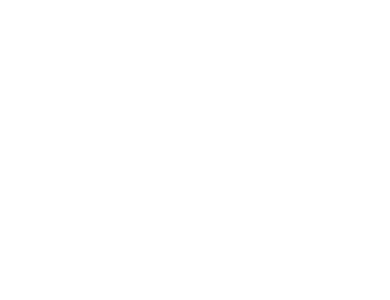
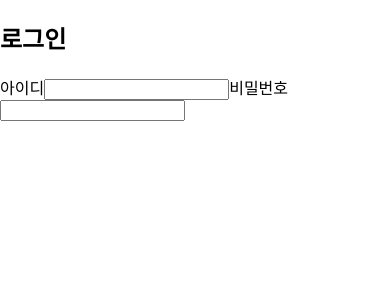
Before and after one commit to cutegunseoro/frontend, a Vue app: page /login in a window 390 px wide. Before the commit this address had no page. Shown: the top 300 px of the page. Built offline with nearby package versions, Linux system fonts and the light colour scheme.

Commit message:
feat: 모바일 환경을 위한 GlobalLayout 추가

```diff
--- a/src/App.vue
+++ b/src/App.vue
@@ -1,9 +1,12 @@
 <script setup>
 import { RouterView } from 'vue-router'
+import GlobalLayout from '@/layouts/GlobalLayout.vue'
 </script>
 
 <template>
-  <RouterView />
+  <GlobalLayout>
+    <RouterView />
+  </GlobalLayout>
 </template>
 
 <style scoped></style>
--- a/src/components/AppHeader.vue
+++ b/src/components/AppHeader.vue
@@ -7,6 +7,7 @@
 <style scoped>
 header {
   display: flex;
+  width: 100%;
   justify-content: center;
   align-items: center;
   height: 4rem;
--- /dev/null
+++ b/src/layouts/GlobalLayout.vue
@@ -0,0 +1,39 @@
+<template>
+  <div :class="isMobile ? '' : 'layout-container'">
+    <slot></slot>
+  </div>
+</template>
+
+<script setup>
+import {ref, onMounted, onBeforeUnmount} from 'vue'
+
+const isMobile = ref(false)
+
+const handleResize = () => {
+  isMobile.value = window.innerWidth <= 480
+};
+
+onMounted(() => {
+  handleResize();
+    window.addEventListener('resize', handleResize);
+})
+
+onBeforeUnmount(() => {
+  window.removeEventListener('resize', handleResize);
+})
+
+</script>
+
+<style scoped>
+.layout-container {
+  min-height: 100%;
+  max-width: 480px;
+  margin: 0 auto;
+  background-color: white;
+  display: flex;
+  flex-direction: column;
+  align-items: center;
+  border-left: 1px solid #f0f0f0;
+  border-right: 1px solid #f0f0f0;
+}
+</style>
--- a/src/router/index.js
+++ b/src/router/index.js
@@ -1,5 +1,6 @@
 import { createRouter, createWebHistory } from 'vue-router'
 import HomeView from '../views/HomeView.vue'
+import LoginView from '../views/LoginView.vue'
 
 const router = createRouter({
   history: createWebHistory(import.meta.env.BASE_URL),
@@ -9,6 +10,12 @@
       name: 'home',
       component: HomeView,
     },
+
+    {
+      path: "/login",
+      name: "login",
+      component: LoginView,
+    }
   ],
 })
 
--- /dev/null
+++ b/src/views/LoginView.vue
@@ -0,0 +1,14 @@
+<template>
+  <div>
+    <h2>로그인</h2>
+    <label>아이디<input type="text" v-model="userId" /></label>
+    <label>비밀번호<input type="text" v-model="userPw" /></label>
+  </div>
+</template>
+
+<script setup>
+import { ref } from 'vue'
+const userId = ref("")
+const userPw = ref("")
+
+</script>
```
